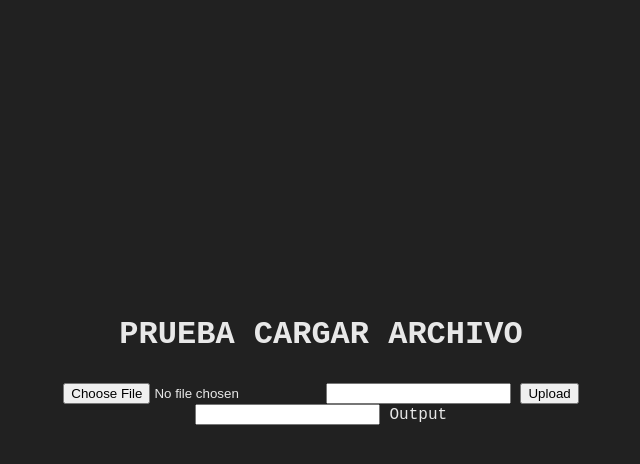
After one commit to DavidAlejandroMedina/AutoIngRequisitos, a Flask app: page /cargar_archivo in a window 1280 px wide. The commit adds this page. Shown: the top 464 px of the page, without its empty margins (319-959 px from the left). Run offline with Flask 3, Linux system fonts and the light colour scheme.

Commit message:
Base para el tratado de pdfs Estos cambios contienen lo basico necesario para subir un pdf y que la app lo lea, de momento no tiene ninguna interaccion directa con el chatGPT y solo se limita a leer un archivo subido

```diff
--- a/app/app.py
+++ b/app/app.py
@@ -1,7 +1,9 @@
-from flask import Flask, render_template, request
+from flask import Flask, render_template, request, redirect
 from .src.escenarios import search
 from dotenv import load_dotenv
 from decouple import config
+from werkzeug.utils import secure_filename
+from .src.pdf import allow_extensions, pdf_plus_question
 import os
 
 
@@ -14,6 +16,7 @@
     app = Flask(__name__)
     app.config['OPENAI_API_KEY'] = os.getenv('OPENAI_API_KEY')
     api_key = app.config.get('OPENAI_API_KEY')
+    app.config['UPLOAD_FOLDER'] = os.getenv('UPLOAD_FOLDER')
 
     @app.route('/')
     def home():
@@ -39,4 +42,40 @@
         else:
             return render_template('escenarios.html')
 
+    @app.route('/cargar_archivo', methods=['GET','POST'])
+    def cargar_archivo():
+        if request.method=='GET':
+            return render_template('Pdf.html')
+
+        if request.method == 'POST':
+            # Chekeo que exista el archivo
+            if not('file' in request.files):
+                print('No se subio el archivo')
+                return redirect(request.url)
+
+            file = request.files['file']
+            #print(file)
+
+            # Chekeo que se seleccione un archivo
+            if file.name == '':
+                print('Archivo no seleccionado')
+                return redirect(request.url)
+
+            print(f'Nombre archivo: {file.filename}\nRetorno funcion: {allow_extensions(file.filename)}')
+
+            # Guarda el archivo
+            fileName = ''
+            if file and allow_extensions(file.filename):
+                fileName = secure_filename(file.filename)
+                os.makedirs(os.path.join(app.config['UPLOAD_FOLDER']),exist_ok=True)
+                file.save(os.path.join(app.config['UPLOAD_FOLDER'],fileName))
+
+            if fileName != '':
+                question = 'Yo: '+ request.form['input']
+                answer = 'IA: '+ pdf_plus_question(path=os.path.join(app.config['UPLOAD_FOLDER']),pdf=fileName,question=request.form['input'],api_key=api_key)
+
+            return redirect(request.url)
+        else:
+            return redirect(request.url)
+
     return app
--- /dev/null
+++ b/app/src/pdf.py
@@ -0,0 +1,68 @@
+from decouple import config
+from openai import OpenAI
+import PyPDF2
+
+valid_extension = ['pdf']
+
+def allow_extensions(fileName):
+    return '.' in fileName and fileName.rsplit('.',1)[1].lower() in valid_extension
+
+def read_pdf(pdf_file: str) -> str:
+
+    """
+        Se le da un archivo pdf, lee el arcivo y retorna un String con el contenido del archivo
+
+        Parameters:
+            pdf_file (str): Ruta con el archivo pdf
+
+        returns:
+            text (str): Contenido del pdf
+    """
+    try:
+        pdf_file_object = open(pdf_file,'rb') # Se abre el archivo como binario
+    except:
+        return None
+
+    pdf_reader = PyPDF2.PdfReader(pdf_file_object) # Lib PyPDF2 lee el archivo pdf
+    #num_pages = len(pdf_reader.pages) # Extrae el numero de paginas
+
+    text = ''
+
+    for page in pdf_reader.pages:
+        text+= page.extract_text() + '\n\n' # extrae el texto
+
+    pdf_file_object.close()
+
+    return text
+
+def pdf_plus_question(path: str, pdf: str, question: str, api_key):
+    # Se crea el cliente de OpenAI
+    cliente = OpenAI(api_key=api_key)
+
+    # Se define el rol del sistema
+    messages=[
+            {"role": "system", "content": "You are an software engineer that is specialized in requirements documentation. A coworker needs your help answering some questions related to a text, you will answer the questions using your sofware requirements knowlage and expirence"}
+    ]
+
+    # Se extrae la informacion del PDF
+    text=read_pdf(f'{path}/{pdf}')
+    if text is None:
+        return 'Error archivo'
+
+    # user_msg = "Nombre del documento:" + pdf + "\ncontenido:\n" text + "Del documento anterior " + question
+
+    # prompt = {"role": "user", "content": user_msg}
+    # messages.append(prompt)
+
+    # answer = cliente.chat.completions.create(
+    #     model="gpt-3.5-turbo",
+    #     messages=messages,
+    #     max_tokens=150,
+    #     temperature=1,
+    #     n=1,
+    #     stop=None,
+    #     timeout=None
+    # )
+
+    # # Devuelve la respuesta generada por la API
+    # return answer.choices[0].message.content
--- /dev/null
+++ b/app/templates/Pdf.html
@@ -0,0 +1,21 @@
+{% extends "./index.html" %}
+
+{% block title %}ELICITACIÓN{% endblock %}
+
+{% block body %}
+
+    <h1>PRUEBA CARGAR ARCHIVO</h1>
+    <form action="/cargar_archivo" method="post" enctype="multipart/form-data">
+        <input type="file" name="file" accept=".pdf" required/>
+        <input type="text" name="input" required/>
+        <input type="submit" value="Upload">
+    </form>
+
+    <label>
+        <input class="input" type="text" name="Output" placeholder="">
+        <span>Output</span>
+        {% for c in chat %}
+            <p>{{ c }}</p>
+        {% endfor %}
+    </label>
+{% endblock %}
--- a/app/templates/inicio.html
+++ b/app/templates/inicio.html
@@ -19,4 +19,10 @@
         </button>
     </a>
 
+    <a href="{{ url_for('cargar_archivo') }}">
+        <button>
+            <span class="button_top"> prueba Cargar archivo </span>
+        </button>
+    </a>
+
 {% endblock %}
```
Also changed, not shown: app/static/css/asistente.py (added), 1 other file.
